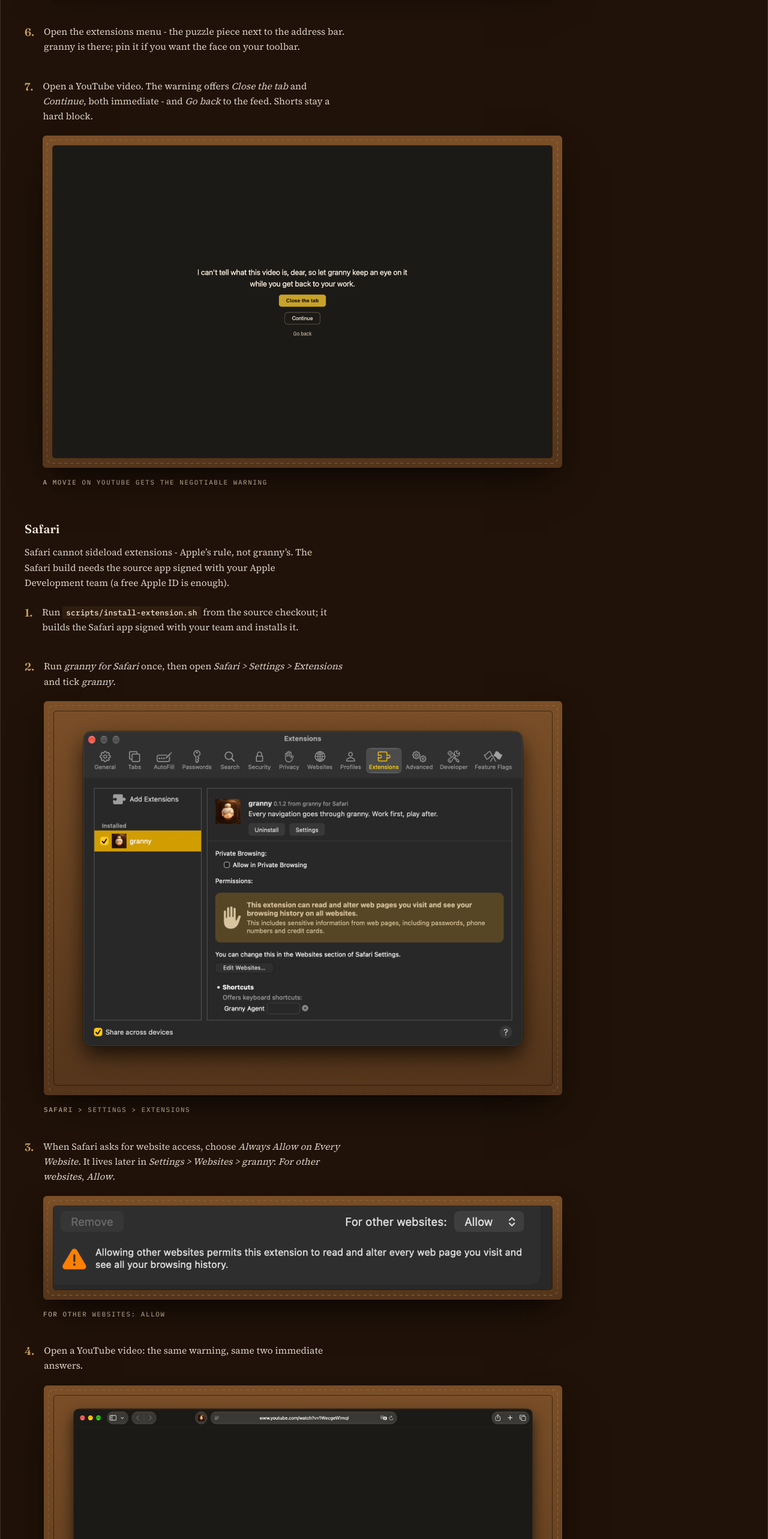
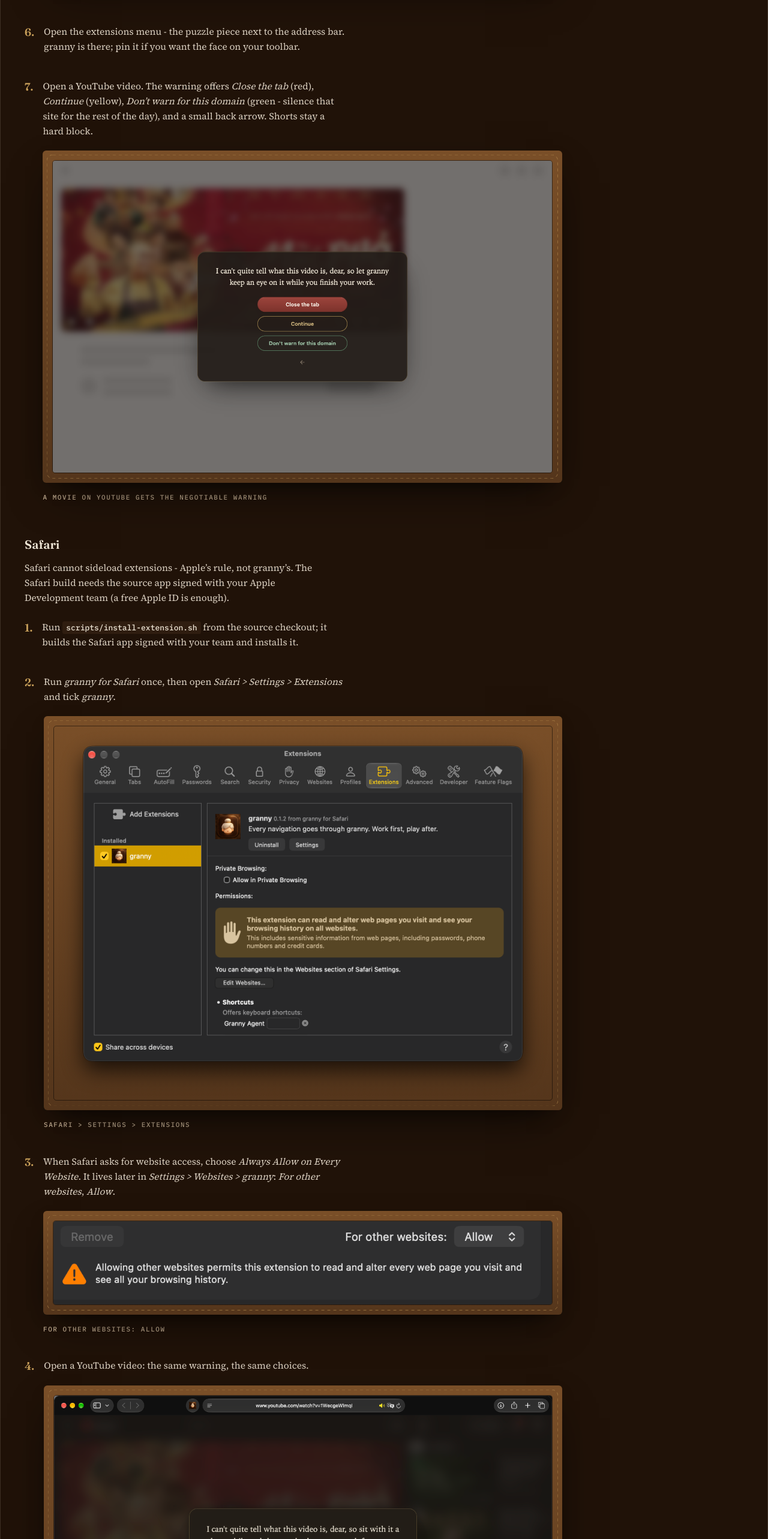
Before and after one commit to HappyVoxel/granny-landing, a Next.js app: page /blog/install-extension in a window 1280 px wide. Shown: the part 3200-5766 px from the top of the page at 60% size. Built offline with nearby package versions, Linux system fonts and the light colour scheme.

Commit message:
docs(blog): refresh the warn screenshots for the glass overlay

```diff
--- a/app/blog/install-extension/page.tsx
+++ b/app/blog/install-extension/page.tsx
@@ -167,9 +167,10 @@
                   n={7}
                   text={
                     <>
-                      Open a YouTube video. The warning offers <em>Close the tab</em> and{" "}
-                      <em>Continue</em>, both immediate - and <em>Go back</em> to the feed.
-                      Shorts stay a hard block.
+                      Open a YouTube video. The warning offers <em>Close the tab</em>{" "}
+                      (red), <em>Continue</em> (yellow), <em>Don&rsquo;t warn for this
+                      domain</em> (green - silence that site for the rest of the day),
+                      and a small back arrow. Shorts stay a hard block.
                     </>
                   }
                 >
@@ -242,7 +243,7 @@
                   n={4}
                   text={
                     <>
-                      Open a YouTube video: the same warning, same two immediate answers.
+                      Open a YouTube video: the same warning, the same choices.
                     </>
                   }
                 >
@@ -250,8 +251,8 @@
                     src="/guide/safari-warn.png"
                     alt="The granny warning on a YouTube video in Safari"
                     caption="The warning, in Safari"
-                    width={2872}
-                    height={2070}
+                    width={2648}
+                    height={1846}
                   />
                 </Step>
               </ol>
@@ -269,8 +270,10 @@
                     children: (
                       <>
                         A movie or vlog on YouTube gets a negotiable warning -{" "}
-                        <em>Close the tab</em> or <em>Continue</em>. Feeds get the same.
-                        Shorts stay a hard block.
+                        <em>Close the tab</em>, <em>Continue</em>, or{" "}
+                        <em>Don&rsquo;t warn for this domain</em> (silence that site
+                        until the day is over). Feeds get the same. Shorts stay a hard
+                        block.
                       </>
                     ),
                   },
```
Also changed, not shown: public/guide/chrome-warn.png, public/guide/safari-warn.png.
